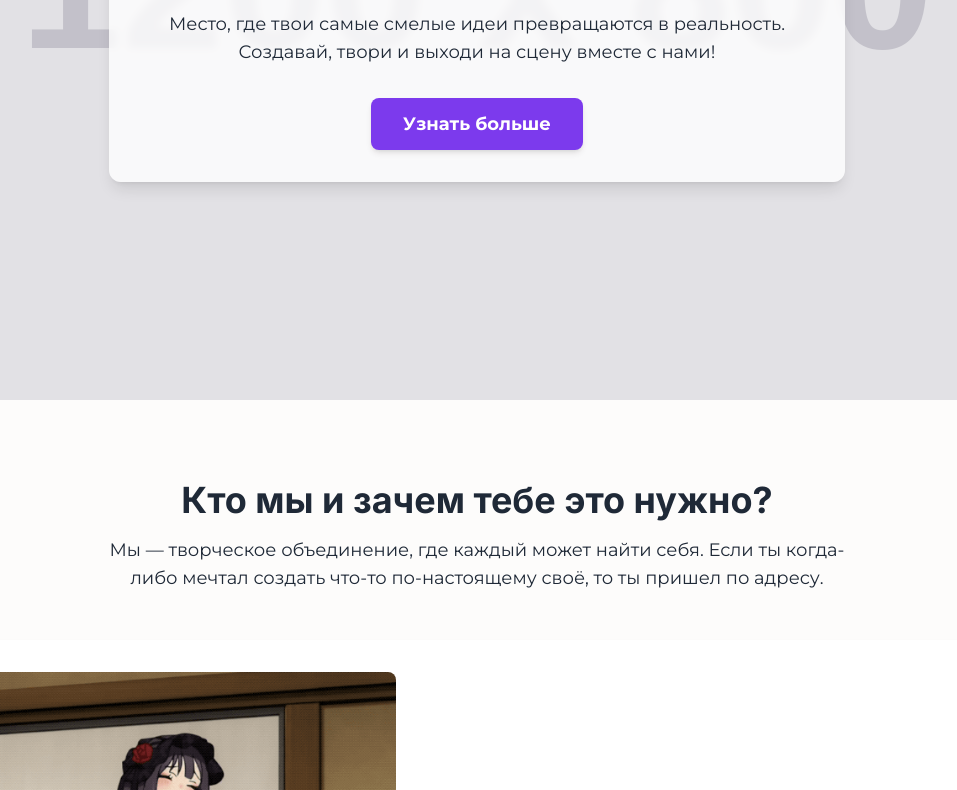
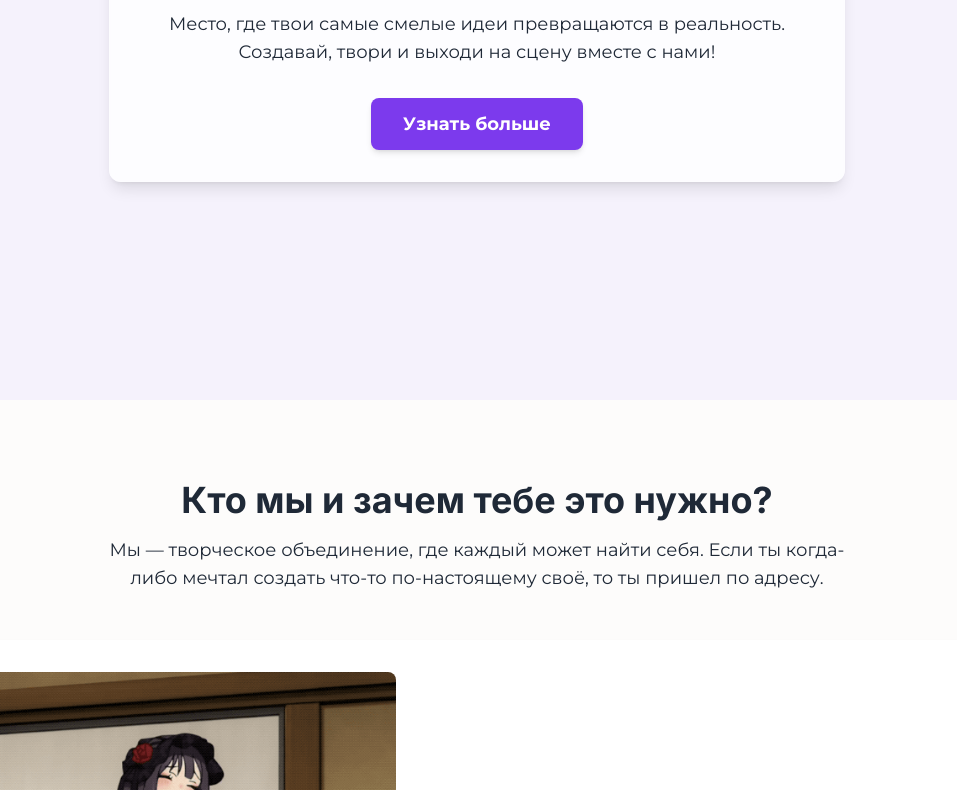
Before and after one commit to N0tilT/fit_moda, a plain HTML site: page index.html in a window 1280 px wide. Shown: the part 400-1190 px from the top of the page, without its empty margins (163-1120 px from the left). Drawn offline with nearby package versions, Linux system fonts and the light colour scheme; placeholder pictures from the web are drawn by us.

Commit message:
Add files via upload

```diff
--- a/index.html
+++ b/index.html
@@ -24,7 +24,6 @@
         }
 
         .hero-bg {
-            background-image: url('https://placehold.co/1200x800/A892D9/FFFFFF?text=Sewing+Pattern&font=montserrat');
             background-blend-mode: overlay;
         }
 
```
